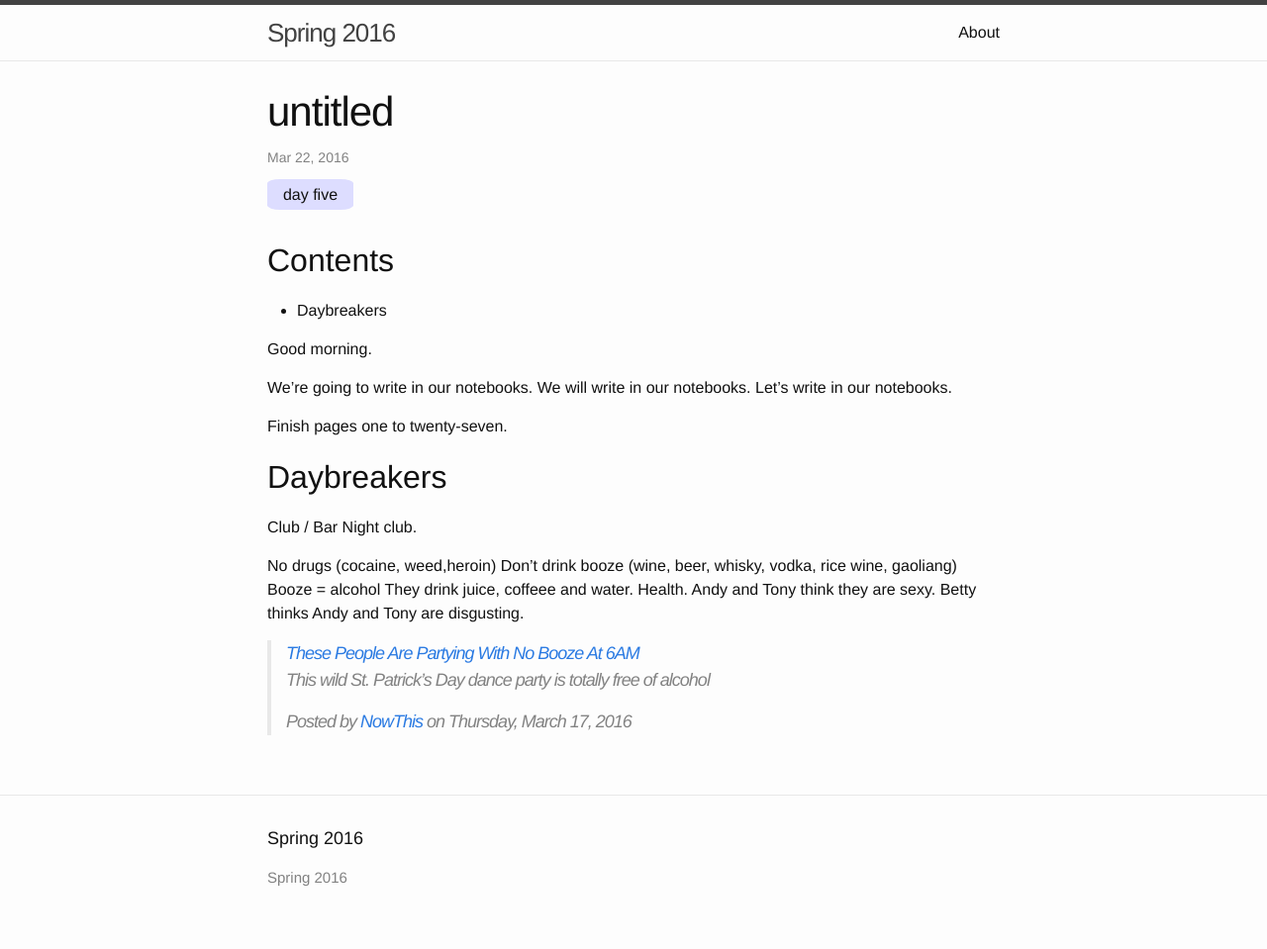
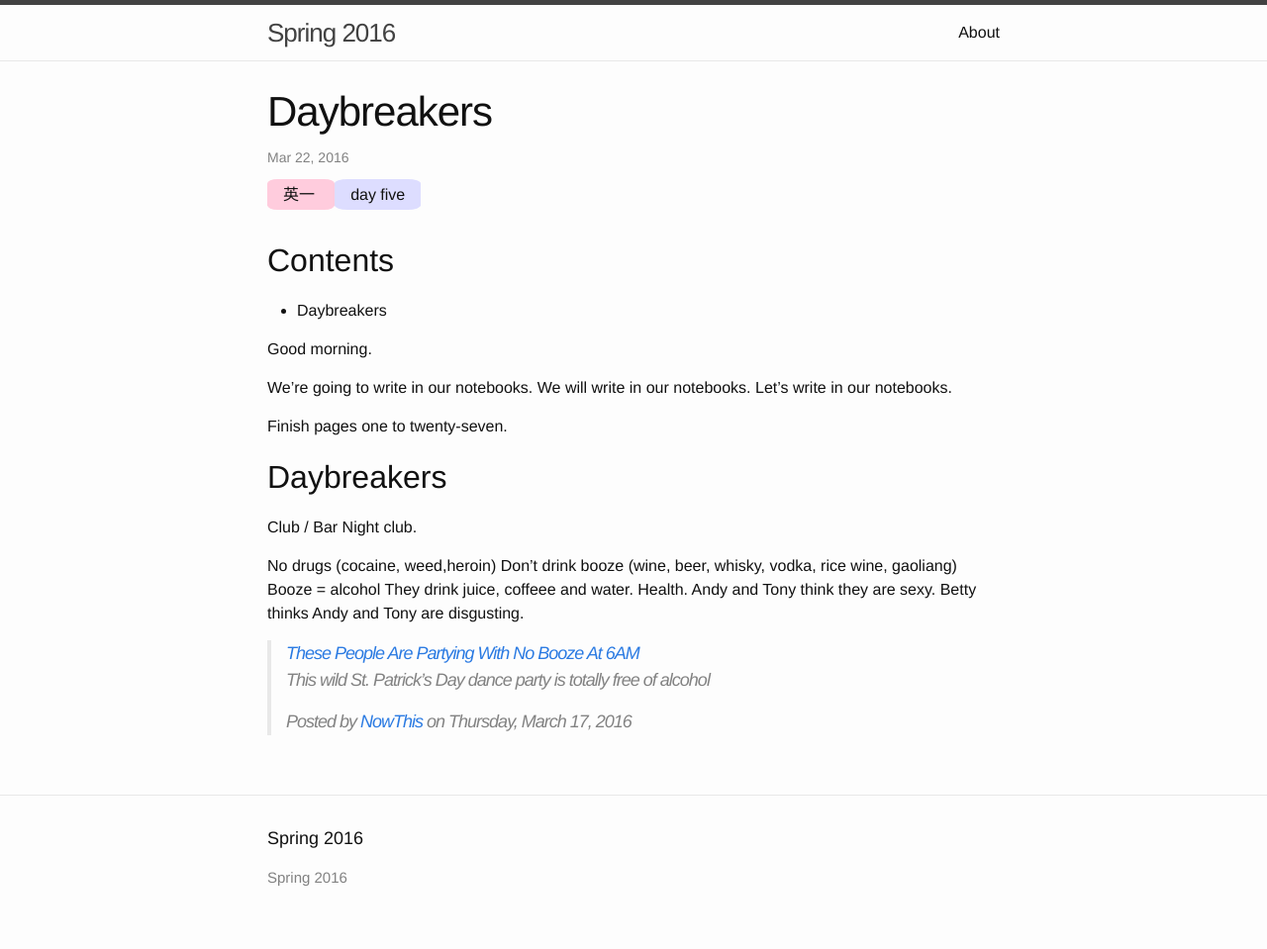
Before and after one commit to MrArgote/spring16, a Jekyll site: the page built from _posts/one/2016-03-22-Week-5-Daybreakers.md, in a window 1280 px wide. Shown: the whole page at 99% size. Built offline with Jekyll 4.4.1, drawn with Linux system fonts in a browser that asks for light colours.

Commit message:
fixed meta-data in One, Day 5

```diff
--- a/_posts/one/2016-03-22-Week-5-Daybreakers.md
+++ b/_posts/one/2016-03-22-Week-5-Daybreakers.md
@@ -1,7 +1,7 @@
 ---
 layout: post
-title: untitled
-classs: 英一
+title: Daybreakers
+class: 英一
 day: five
 ---
 
```
